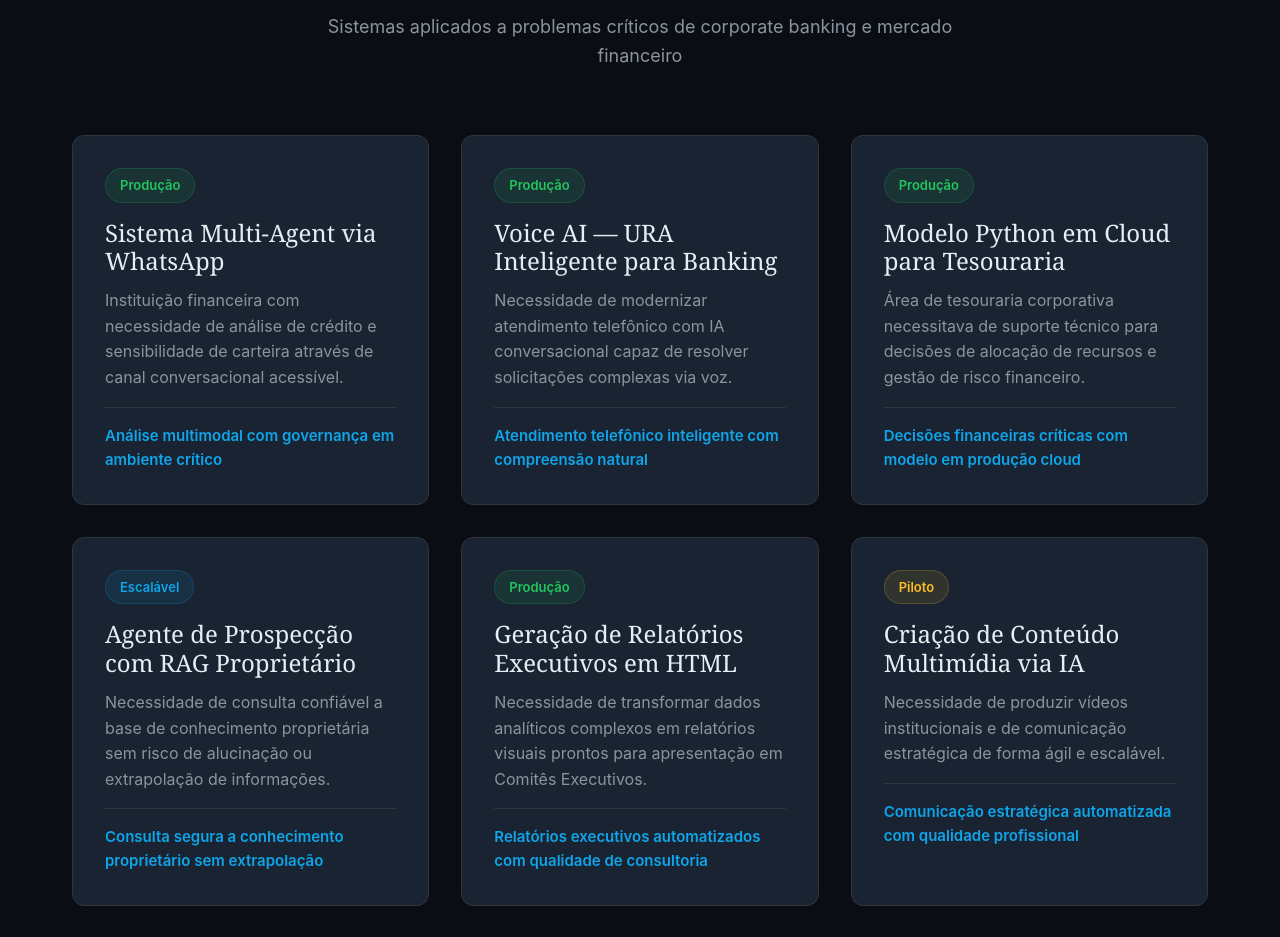
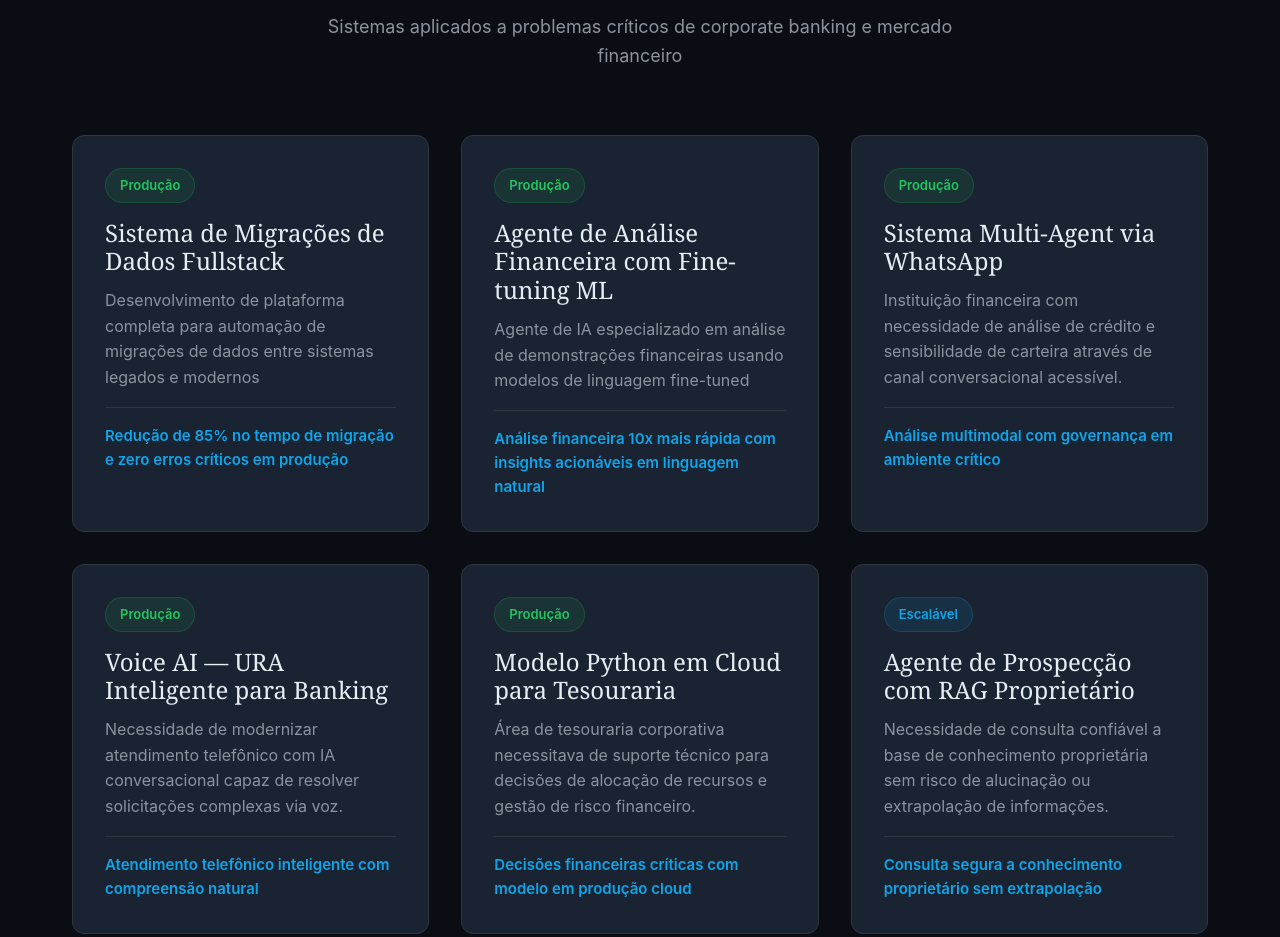
Before and after one commit to LuTarelow/ai-portfolio, a plain HTML site: page index.html in a window 1280 px wide. Shown: the part 2461-3398 px from the top of the page. Drawn offline with Linux system fonts and the light colour scheme.

Commit message:
Update index.html

```diff
--- a/index.html
+++ b/index.html
@@ -1186,22 +1186,22 @@
                 ✓ Mensagem enviada com sucesso (demonstração)
             </div>
 
-            <form class="contact-form" id="contactForm" onsubmit="handleSubmit(event)">
+            <form class="contact-form" id="contactForm" action="https://formspree.io/f/xovoodqd" method="POST">
                 <div class="form-group">
                     <label for="name">Nome</label>
-                    <input type="text" id="name" required>
+                    <input type="text" id="name" name="name" required>
                 </div>
                 <div class="form-group">
                     <label for="email">E-mail</label>
-                    <input type="email" id="email" required>
+                    <input type="email" id="email" name="email" required>
                 </div>
                 <div class="form-group">
                     <label for="company">Empresa</label>
-                    <input type="text" id="company">
+                    <input type="text" id="company" name="company">
                 </div>
                 <div class="form-group">
                     <label for="message">Mensagem</label>
-                    <textarea id="message" required></textarea>
+                    <textarea id="message" name="message" required></textarea>
                 </div>
                 <button type="submit" class="btn btn-primary" style="width: 100%;">Enviar Mensagem</button>
             </form>
@@ -1262,6 +1262,71 @@
         // ═══════════════════════════════════════════════════════════════════
 
         const cases = [
+            {
+                title: "Sistema de Migrações de Dados Fullstack",
+                context: "Desenvolvimento de plataforma completa para automação de migrações de dados entre sistemas legados e modernos",
+                impact: "Redução de 85% no tempo de migração e zero erros críticos em produção",
+                status: "production",
+                solution: {
+                    context: "Desenvolvido um sistema fullstack robusto para orquestrar migrações complexas de dados corporativos, eliminando processos manuais que levavam semanas e eram propensos a erros. A solução integra múltiplas fontes de dados, valida integridade e garante rastreabilidade completa de cada operação.",
+                    architecture: [
+                        "Backend escalável em Python/FastAPI com processamento assíncrono de jobs de migração",
+                        "Frontend React com dashboard em tempo real mostrando status e métricas de cada migração",
+                        "Sistema de validação multi-camadas: schema, integridade referencial e regras de negócio",
+                        "Pipeline de ETL com transformações configuráveis e mapeamento automático de campos",
+                        "API RESTful para integração com sistemas externos e agendamento de migrações",
+                        "Sistema de rollback automático em caso de falhas críticas"
+                    ],
+                    governance: [
+                        "Logs detalhados de auditoria para cada registro migrado com timestamp e usuário responsável",
+                        "Sistema de aprovação em múltiplos níveis antes de executar migrações em produção",
+                        "Testes automatizados de smoke test pós-migração para validar integridade",
+                        "Monitoramento em tempo real com alertas para anomalias e gargalos de performance",
+                        "Documentação automática de schemas de origem e destino",
+                        "Backup incremental antes de cada operação crítica"
+                    ],
+                    results: [
+                        "Migração de 2.5M+ registros com 99.99% de precisão e zero downtime",
+                        "Redução de 6 semanas para 3 dias no processo completo de migração",
+                        "Economia de 200+ horas de trabalho manual por ciclo de migração",
+                        "Interface intuitiva permitindo que equipes não-técnicas agendem e monitorem migrações",
+                        "Sistema em produção operando em 3 clientes enterprise com SLA de 99.9%"
+                    ]
+                }
+            },
+            {
+                title: "Agente de Análise Financeira com Fine-tuning ML",
+                context: "Agente de IA especializado em análise de demonstrações financeiras usando modelos de linguagem fine-tuned",
+                impact: "Análise financeira 10x mais rápida com insights acionáveis em linguagem natural",
+                status: "production",
+                solution: {
+                    context: "Desenvolvido um agente inteligente que processa demonstrações financeiras complexas (DRE, Balanço Patrimonial, Fluxo de Caixa) e gera análises detalhadas em linguagem natural. Utiliza fine-tuning de modelos do Hugging Face para compreender terminologia contábil específica e padrões do setor financeiro brasileiro.",
+                    architecture: [
+                        "Fine-tuning de modelo FinBERT em dataset personalizado de 10k+ demonstrações financeiras brasileiras",
+                        "Pipeline de pré-processamento para normalização de formatos diversos (PDF, Excel, JSON)",
+                        "Sistema RAG (Retrieval-Augmented Generation) para contextualizar análises com dados históricos",
+                        "Extração de métricas financeiras chave: EBITDA, margem líquida, ROE, liquidez corrente, etc.",
+                        "Geração de narrativas explicativas sobre tendências, riscos e oportunidades identificadas",
+                        "API para integração com ferramentas de BI e sistemas de gestão financeira"
+                    ],
+                    governance: [
+                        "Validação de outputs contra regras contábeis (CPC/IFRS) para garantir conformidade",
+                        "Sistema de explicabilidade mostrando quais trechos do documento embasam cada conclusão",
+                        "Controle de versão de modelos com A/B testing para avaliar melhorias incrementais",
+                        "Dashboard de métricas de performance: acurácia, tempo de resposta, satisfação do usuário",
+                        "Revisão humana obrigatória para análises que impactam decisões financeiras críticas",
+                        "Logs de auditoria rastreando fonte de cada dado analisado"
+                    ],
+                    results: [
+                        "Análise completa de demonstrações financeiras em <5 minutos vs. 2-3 horas manualmente",
+                        "Acurácia de 94% na identificação de red flags e anomalias comparado a analistas sênior",
+                        "Processamento de 500+ empresas por mês para due diligence em M&A",
+                        "Interface conversacional permitindo perguntas em linguagem natural sobre os dados",
+                        "Redução de 60% no tempo de preparação de relatórios executivos financeiros",
+                        "Integração nativa com PowerBI e Tableau para visualização dos insights"
+                    ]
+                }
+            },
             {
                 title: "Sistema Multi-Agent via WhatsApp",
                 status: "production",
@@ -1657,24 +1722,6 @@
         });
 
         // ═══════════════════════════════════════════════════════════════════
-        // FORM HANDLING
-        // ═══════════════════════════════════════════════════════════════════
-
-        function handleSubmit(event) {
-            event.preventDefault();
-
-            const successMessage = document.getElementById('successMessage');
-            const form = document.getElementById('contactForm');
-
-            successMessage.style.display = 'block';
-            form.reset();
-
-            setTimeout(() => {
-                successMessage.style.display = 'none';
-            }, 5000);
-        }
-
-        // ═══════════════════════════════════════════════════════════════════
         // SMOOTH SCROLL
         // ═══════════════════════════════════════════════════════════════════
 
```
